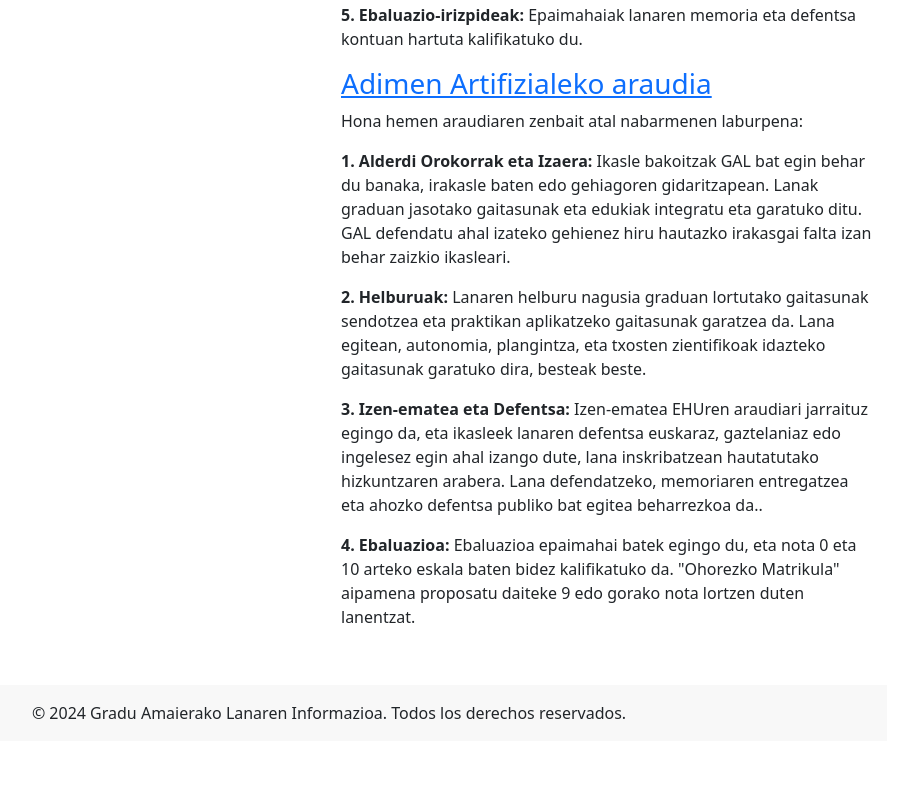
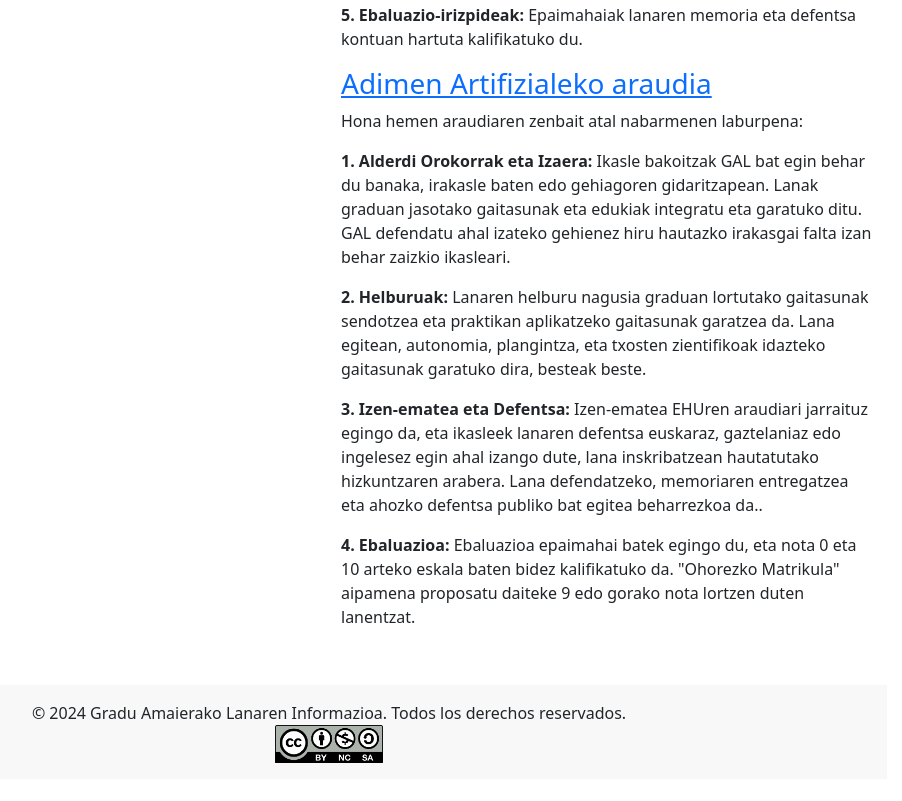
Before and after one commit to anderberru/bootstrap, a plain HTML site: page araudia.html in a window 1280 px wide. Shown: the part 1190-1991 px from the top of the page, without its empty margins (311-1213 px from the left). Drawn offline with nearby package versions, Linux system fonts and the light colour scheme.

Commit message:
by nc sa

```diff
--- a/araudia.html
+++ b/araudia.html
@@ -79,6 +79,7 @@
         </div>
         <footer class="text-center my-4">
             <p>&copy; 2024 Gradu Amaierako Lanaren Informazioa. Todos los derechos reservados.</p>
+            <img src="images/PK.png" class="img-fluid" alt="proiektuen kudeaketa" style="width: 10%" />
         </footer>
     </div>
 </body>
```
Also changed, not shown: auto-ebaluazioa.html (+2 -1 lines), egutegia.html (+1 -0 lines), gure-taldea.html (+1 -0 lines), index.html (+1 -0 lines), memoriak.html (+1 -0 lines).
